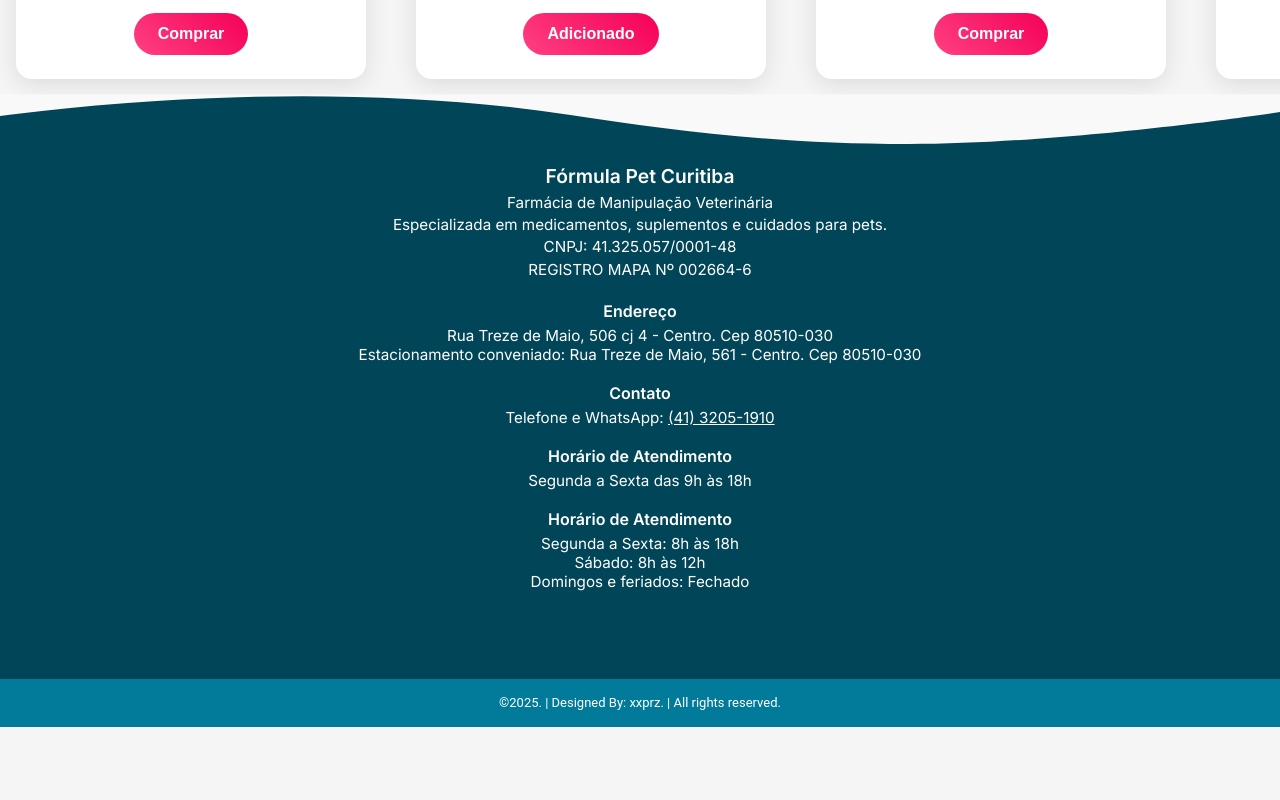
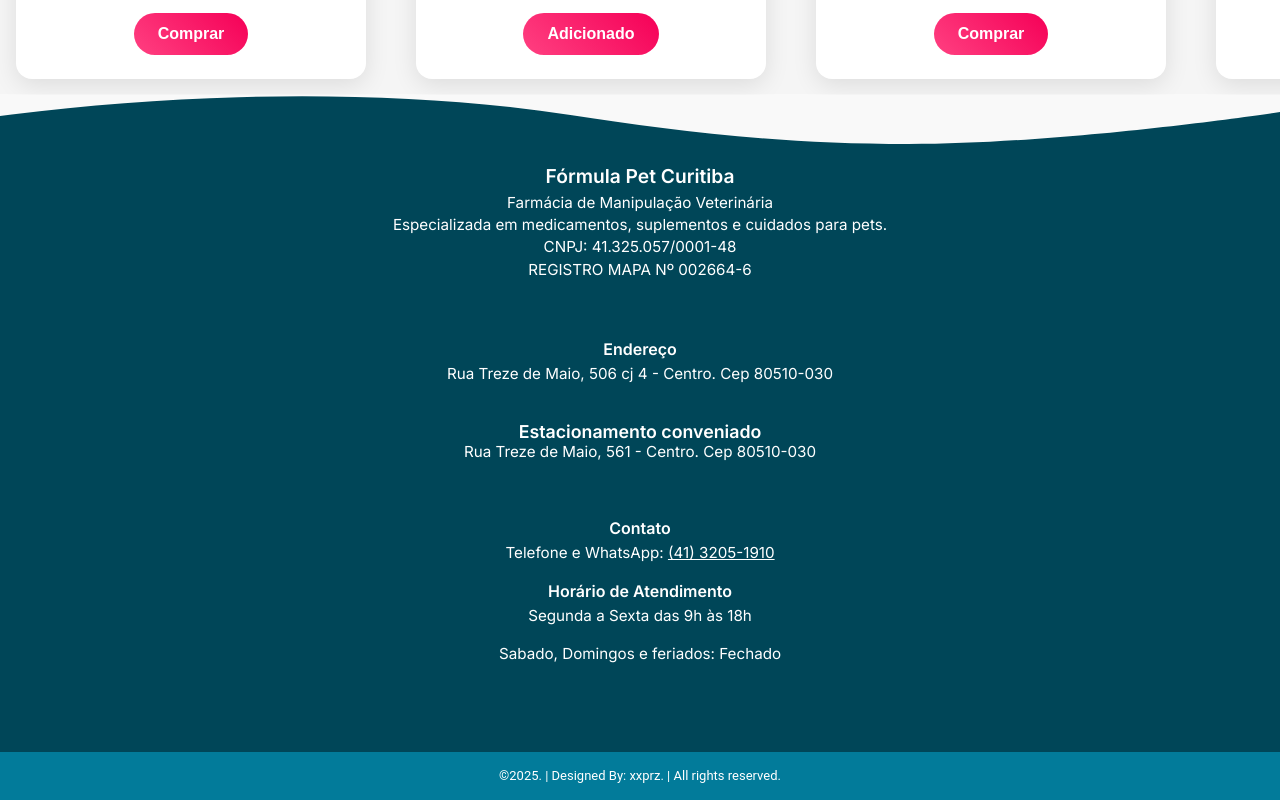
Before and after one commit to prz-eduardo/FORMULA_PET_COM_BR, an Angular app: page / in a window 1280 px wide. Shown: the part 1774-2574 px from the top of the page. Before the commit the page ends 2501 px from the top, so only its background shows below. Built offline with nearby package versions, Linux system fonts and the light colour scheme; a web font is replaced by a local one.

Commit message:
Update footer layout and information
Separated the parking address into its own section, added spacing for improved readability, and removed Saturday hours from the business hours section.

```diff
--- a/src/app/footer/footer.component.html
+++ b/src/app/footer/footer.component.html
@@ -24,11 +24,20 @@
           <p style="margin-bottom: 0.2rem;">CNPJ: 41.325.057/0001-48</p>
           <p style="margin-bottom: 0.2rem;">REGISTRO MAPA Nº 002664-6</p>
         </div>
+        <br>
         <div>
           <h3 style="margin-bottom: 0.3rem; font-size: 1rem; font-weight: 600;">Endereço</h3>
           <p>Rua Treze de Maio, 506 cj 4 - Centro. Cep 80510-030</p>
-          <p>Estacionamento conveniado: Rua Treze de Maio, 561 - Centro. Cep 80510-030</p>
+          <br>
+
         </div>
+        <div>
+          <h3>Estacionamento conveniado</h3>
+          <p>Rua Treze de Maio, 561 - Centro. Cep 80510-030</p>
+        </div>
+
+        <br>
+
         <div>
           <h3 style="margin-bottom: 0.3rem; font-size: 1rem; font-weight: 600;">Contato</h3>
           <p>Telefone e WhatsApp: <a href="tel:+554132051910" style="color: #fff; text-decoration: underline;">(41) 3205-1910</a></p>
@@ -38,10 +47,7 @@
           <p>Segunda a Sexta das 9h às 18h</p>
         </div>
         <div>
-          <h3 style="margin-bottom: 0.3rem; font-size: 1rem; font-weight: 600;">Horário de Atendimento</h3>
-          <p>Segunda a Sexta: 8h às 18h</p>
-          <p>Sábado: 8h às 12h</p>
-          <p>Domingos e feriados: Fechado</p>
+          <p>Sabado, Domingos e feriados: Fechado</p>
         </div>
         <div>
           <div style="height: 50px;"></div>
```
